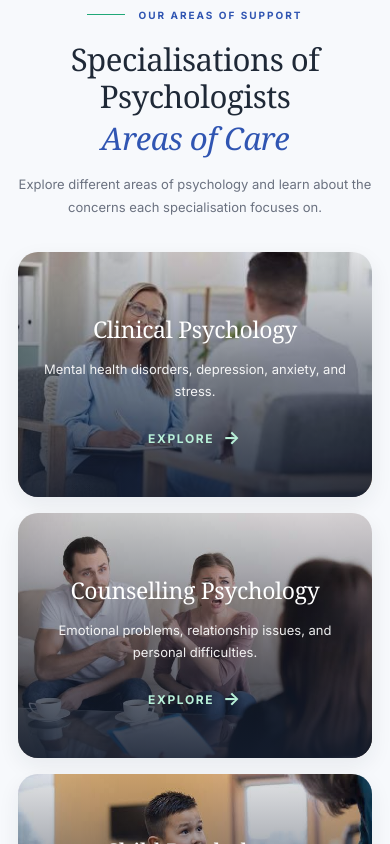
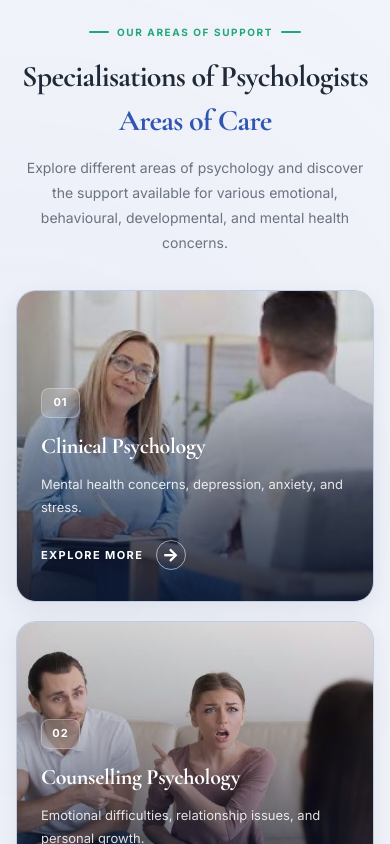
Before and after one commit to ankitachowdhury02/Man-ki-baat, a React (Vite) app: page / in a window 390 px wide. Shown: the part 1760-2604 px from the top of the page. Built offline with nearby package versions, Linux system fonts and the light colour scheme.

Commit message:
add some animation

```diff
--- a/src/Components/Specialisations.css
+++ b/src/Components/Specialisations.css
@@ -1,293 +1,484 @@
 
-/* ==================================
-   MAN KI BAAT - SPECIALISATIONS
-   ================================== */
+/* =========================================
+   SPECIALISATIONS SECTION
+   Man Ki Baat - Psychology & Wellness
+========================================= */
 
 .specialisations-section {
-  --spec-blue: #3055b2;
-  --spec-green: #20a878;
-  --spec-light: #f0f5ff;
-  --spec-dark: #1f2937;
-  --spec-gray: #6b7280;
+  --mkb-blue: #3055b2;
+  --mkb-green: #20a878;
+  --mkb-white: #ffffff;
+  --mkb-light-blue: #f0f5ff;
+  --mkb-dark: #1f2937;
+  --mkb-gray: #6b7280;
+  --mkb-border: #e0e6f0;
 
-  padding: 75px 7% 90px;
-  background: #f7f9fc;
-  color: var(--spec-dark);
+  position: relative;
+  overflow: hidden;
+  padding: 100px 24px;
+  background:
+    radial-gradient(
+      circle at 5% 10%,
+      rgba(48, 85, 178, 0.08),
+      transparent 28%
+    ),
+    radial-gradient(
+      circle at 95% 85%,
+      rgba(32, 168, 120, 0.09),
+      transparent 30%
+    ),
+    #fafbfd;
 }
 
 .specialisations-container {
   width: 100%;
-  max-width: 1550px;
+  max-width: 1240px;
   margin: 0 auto;
 }
 
-/* Heading */
+/* =========================================
+   SECTION HEADING
+========================================= */
 
 .specialisations-heading {
-  max-width: 900px;
-  margin: 0 auto 55px;
+  max-width: 760px;
+  margin: 0 auto 54px;
   text-align: center;
+  opacity: 0;
+  transform: translateY(28px);
+  transition:
+    opacity 0.8s ease,
+    transform 0.8s cubic-bezier(0.2, 0.7, 0.2, 1);
+}
+
+.specialisations-visible .specialisations-heading {
+  opacity: 1;
+  transform: translateY(0);
 }
 
 .specialisations-eyebrow {
   display: flex;
+  align-items: center;
   justify-content: center;
-  align-items: center;
-  gap: 13px;
-
-  margin-bottom: 24px;
-
-  color: var(--spec-blue);
+  gap: 12px;
+  margin-bottom: 18px;
+  color: var(--mkb-green);
   font-size: 12px;
-  font-weight: 700;
-  letter-spacing: 3px;
+  font-weight: 800;
+  letter-spacing: 2.4px;
 }
 
-.specialisations-eyebrow span {
-  width: 38px;
-  height: 1px;
-  background: var(--spec-green);
+.eyebrow-line {
+  display: inline-block;
+  width: 30px;
+  height: 2px;
+  background: var(--mkb-green);
+  border-radius: 20px;
 }
 
 .specialisations-heading h2 {
   margin: 0;
-
-  color: var(--spec-dark);
-  font-family: Georgia, "Times New Roman", serif;
-  font-size: clamp(34px, 4vw, 56px);
-  font-weight: 500;
-  line-height: 1.2;
-  letter-spacing: -1px;
+  color: var(--mkb-dark);
+  font-size: clamp(30px, 4vw, 46px);
+  font-weight: 800;
+  line-height: 1.25;
+  letter-spacing: -1.3px;
 }
 
-.specialisations-heading h2 span {
+.heading-highlight {
   display: block;
-  margin-top: 4px;
-  color: var(--spec-blue);
-  font-style: italic;
+  margin-top: 7px;
+  color: var(--mkb-blue);
 }
 
 .specialisations-heading > p {
-  max-width: 720px;
-  margin: 22px auto 0;
-
-  color: var(--spec-gray);
-  font-size: 15px;
-  line-height: 1.8;
+  max-width: 650px;
+  margin: 20px auto 0;
+  color: var(--mkb-gray);
+  font-size: 16px;
+  line-height: 1.85;
 }
 
-/* Grid */
+/* =========================================
+   GRID
+========================================= */
 
 .specialisations-grid {
   display: grid;
   grid-template-columns: repeat(3, minmax(0, 1fr));
-  gap: 22px;
+  gap: 25px;
+  align-items: stretch;
 }
 
-/* Individual card */
+/* =========================================
+   CARD BASE
+========================================= */
 
 .specialisation-card {
   position: relative;
   isolation: isolate;
+  min-width: 0;
+  min-height: 340px;
+  overflow: hidden;
+  border: 1px solid rgba(48, 85, 178, 0.18);
+  border-radius: 20px;
+  background: #dfe7f3;
+  box-shadow: 0 8px 25px rgba(31, 41, 55, 0.07);
 
-  min-width: 0;
-  min-height: 255px;
-  overflow: hidden;
+  opacity: 0;
+  transform: translateY(35px) scale(0.98);
 
-  display: flex;
-  align-items: center;
-  justify-content: center;
+  transition:
+    opacity 0.65s ease,
+    transform 0.45s cubic-bezier(0.2, 0.7, 0.2, 1),
+    box-shadow 0.4s ease,
+    border-color 0.4s ease;
+}
 
-  padding: 28px 25px;
+.specialisations-visible .specialisation-card {
+  opacity: 1;
+  transform: translateY(0) scale(1);
+  transition-delay: calc(var(--card-index, 0) * 65ms);
+}
 
-  border-radius: 24px;
-  background-color: var(--spec-blue);
-  background-size: cover;
+/* =========================================
+   CARD IMAGE
+========================================= */
+
+.specialisation-image {
+  position: absolute;
+  z-index: -2;
+  inset: 0;
+
+  background-image: var(--card-image);
   background-position: center;
   background-repeat: no-repeat;
+  background-size: cover;
 
-  box-shadow: 0 8px 22px rgba(31, 41, 55, 0.07);
-
+  transform: scale(1);
   transition:
-    transform 0.3s ease,
-    box-shadow 0.3s ease;
+    transform 0.9s cubic-bezier(0.2, 0.7, 0.2, 1),
+    filter 0.5s ease;
 }
 
-.specialisation-card:hover {
-  transform: translateY(-5px);
-  box-shadow: 0 16px 34px rgba(31, 41, 55, 0.16);
+.specialisation-card:hover .specialisation-image {
+  transform: scale(1.09);
+  filter: saturate(1.08);
 }
 
-/* Dark image overlay */
+/* =========================================
+   DARK GRADIENT OVERLAY
+========================================= */
 
 .specialisation-overlay {
   position: absolute;
+  z-index: -1;
   inset: 0;
-  z-index: -1;
 
   background: linear-gradient(
     180deg,
-    rgba(20, 30, 48, 0.12) 0%,
-    rgba(20, 30, 48, 0.48) 45%,
-    rgba(20, 30, 48, 0.88) 100%
+    rgba(12, 24, 48, 0.08) 0%,
+    rgba(12, 24, 48, 0.25) 35%,
+    rgba(12, 24, 48, 0.88) 100%
   );
 
-  transition: background 0.3s ease;
+  transition: background 0.45s ease;
 }
 
 .specialisation-card:hover .specialisation-overlay {
   background: linear-gradient(
     180deg,
-    rgba(31, 41, 55, 0.22) 0%,
-    rgba(31, 41, 55, 0.62) 50%,
-    rgba(31, 41, 55, 0.93) 100%
+    rgba(12, 24, 48, 0.12) 0%,
+    rgba(12, 24, 48, 0.38) 30%,
+    rgba(12, 24, 48, 0.94) 100%
   );
 }
 
-/* Content */
+/* =========================================
+   FALLBACK IF IMAGE IS MISSING
+========================================= */
+
+.specialisation-image-fallback {
+  position: absolute;
+  z-index: -2;
+  inset: 0;
+  display: grid;
+  place-items: center;
+  padding: 24px;
+  background: linear-gradient(135deg, #3055b2, #20a878);
+}
+
+.specialisation-image-fallback span {
+  color: white;
+  font-size: 25px;
+  font-weight: 800;
+  text-align: center;
+}
+
+/* =========================================
+   CARD CONTENT
+========================================= */
 
 .specialisation-content {
   position: relative;
-  z-index: 1;
+  display: flex;
+  min-height: 340px;
+  height: 100%;
+  flex-direction: column;
+  align-items: flex-start;
+  justify-content: flex-end;
+  padding: 27px;
 
-  width: 100%;
-  margin-top: 22px;
+  color: var(--mkb-white);
 
-  text-align: center;
-  color: #ffffff;
+  transform: translateY(0);
+  transition: transform 0.4s ease;
+}
+
+.specialisation-card:hover .specialisation-content {
+  transform: translateY(-5px);
+}
+
+.card-number {
+  display: inline-flex;
+  align-items: center;
+  justify-content: center;
+  min-width: 39px;
+  height: 30px;
+  margin-bottom: 14px;
+  padding: 0 10px;
+
+  color: white;
+  background: rgba(255, 255, 255, 0.17);
+  border: 1px solid rgba(255, 255, 255, 0.28);
+  border-radius: 8px;
+
+  font-size: 11px;
+  font-weight: 800;
+  letter-spacing: 1px;
+
+  backdrop-filter: blur(8px);
 }
 
 .specialisation-content h3 {
-  max-width: 390px;
-  margin: 0 auto 13px;
-
-  color: #ffffff;
-  font-family: Georgia, "Times New Roman", serif;
-  font-size: clamp(20px, 1.65vw, 25px);
-  font-weight: 500;
+  width: 100%;
+  margin: 0 0 11px;
+  color: white;
+  font-size: clamp(19px, 1.8vw, 23px);
+  font-weight: 800;
   line-height: 1.35;
-  text-wrap: balance;
+  overflow-wrap: anywhere;
 }
 
 .specialisation-content p {
-  max-width: 390px;
-  margin: 0 auto 18px;
-
-  color: rgba(255, 255, 255, 0.92);
-  font-size: 13px;
-  line-height: 1.7;
+  margin: 0 0 22px;
+  color: rgba(255, 255, 255, 0.86);
+  font-size: 14px;
+  line-height: 1.75;
+  transition: color 0.35s ease;
 }
 
+/* =========================================
+   EXPLORE LINK
+========================================= */
+
 .specialisation-explore {
+  position: relative;
+  display: inline-flex;
+  align-items: center;
+  gap: 13px;
+
+  width: fit-content;
+  padding: 0 0 7px;
+
+  color: white;
+  text-decoration: none;
+  border-bottom: none;
+
+  font-size: 11px;
+  font-weight: 800;
+  letter-spacing: 1.4px;
+}
+
+.specialisation-explore::after {
+  content: "";
+  position: absolute;
+  left: 0;
+  bottom: 0;
+  width: 0;
+  height: 2px;
+  background: var(--mkb-green);
+  transition: width 0.35s ease;
+}
+
+.specialisation-card:hover .specialisation-explore::after,
+.specialisation-explore:focus-visible::after {
+  width: 100%;
+}
+
+.specialisation-arrow {
   display: inline-flex;
   align-items: center;
   justify-content: center;
-  gap: 9px;
 
-  padding: 4px 0;
+  width: 30px;
+  height: 30px;
+  border: 1px solid rgba(255, 255, 255, 0.55);
+  border-radius: 50%;
 
-  color: #b8f0d8;
-  font-size: 12px;
-  font-weight: 700;
-  letter-spacing: 1.6px;
-
-  text-decoration: none;
+  font-size: 18px;
+  line-height: 1;
 
   transition:
-    color 0.2s ease,
-    gap 0.2s ease;
+    transform 0.35s ease,
+    color 0.35s ease,
+    background 0.35s ease,
+    border-color 0.35s ease;
 }
 
-.specialisation-explore:hover {
-  gap: 14px;
-  color: #ffffff;
+.specialisation-card:hover .specialisation-arrow {
+  color: white;
+  background: var(--mkb-green);
+  border-color: var(--mkb-green);
+  transform: translateX(4px);
 }
 
-.specialisation-explore span {
-  font-size: 18px;
+/* =========================================
+   ANIMATED BORDER SWEEP
+========================================= */
+
+.specialisation-card::after {
+  content: "";
+  position: absolute;
+  z-index: 3;
+  inset: 0;
+  padding: 2px;
+  border-radius: inherit;
+  pointer-events: none;
+
+  background: linear-gradient(
+    120deg,
+    transparent 10%,
+    #20a878 35%,
+    #a2f1d2 50%,
+    #3055b2 70%,
+    transparent 90%
+  );
+
+  background-size: 250% 250%;
+  background-position: 100% 0;
+  opacity: 0;
+
+  -webkit-mask:
+    linear-gradient(#fff 0 0) content-box,
+    linear-gradient(#fff 0 0);
+  -webkit-mask-composite: xor;
+  mask-composite: exclude;
+
+  transition: opacity 0.35s ease;
 }
 
-/* Fallback if an image has not been added yet */
-
-.specialisation-image-fallback {
-  position: absolute;
-  inset: 0;
-  z-index: -2;
-
-  display: flex;
-  align-items: center;
-  justify-content: center;
-
-  padding: 20px;
-  background: linear-gradient(135deg, var(--spec-blue), #1b326c);
-
-  color: rgba(255, 255, 255, 0.16);
-  font-family: Georgia, "Times New Roman", serif;
-  font-size: 25px;
-  text-align: center;
+.specialisation-card:hover::after {
+  opacity: 1;
+  animation: borderSweep 2s linear infinite;
 }
 
-/* ==================================
+.specialisation-card:hover {
+  border-color: rgba(32, 168, 120, 0.65);
+  box-shadow:
+    0 0 0 1px rgba(32, 168, 120, 0.12),
+    0 16px 36px rgba(48, 85, 178, 0.15),
+    0 0 28px rgba(32, 168, 120, 0.12);
+}
+
+@keyframes borderSweep {
+  from {
+    background-position: 100% 0;
+  }
+
+  to {
+    background-position: 0 100%;
+  }
+}
+
+/* =========================================
    TABLET
-   ================================== */
+========================================= */
 
-@media (max-width: 1000px) {
+@media (max-width: 1024px) {
   .specialisations-section {
-    padding: 65px 5%;
+    padding: 80px 22px;
   }
 
   .specialisations-grid {
     grid-template-columns: repeat(2, minmax(0, 1fr));
-    gap: 18px;
+    gap: 22px;
   }
 
-  .specialisation-card {
-    min-height: 245px;
+  .specialisation-card,
+  .specialisation-content {
+    min-height: 330px;
+  }
+
+  .specialisation-content {
+    padding: 25px;
+  }
+
+  .specialisation-content h3 {
+    font-size: 22px;
   }
 }
 
-/* ==================================
+/* =========================================
    MOBILE
-   ================================== */
+========================================= */
 
 @media (max-width: 600px) {
   .specialisations-section {
-    padding: 48px 18px 60px;
+    padding: 65px 16px;
   }
 
   .specialisations-heading {
-    margin-bottom: 32px;
+    margin-bottom: 35px;
   }
 
   .specialisations-eyebrow {
-    margin-bottom: 18px;
+    gap: 8px;
     font-size: 10px;
-    letter-spacing: 2px;
+    letter-spacing: 1.6px;
+  }
+
+  .eyebrow-line {
+    width: 20px;
   }
 
   .specialisations-heading h2 {
-    font-size: clamp(29px, 8vw, 38px);
-    letter-spacing: -0.5px;
+    font-size: 30px;
+    letter-spacing: -0.7px;
   }
 
   .specialisations-heading > p {
-    margin-top: 16px;
-    font-size: 13px;
+    margin-top: 15px;
+    font-size: 14px;
+    line-height: 1.8;
   }
 
   .specialisations-grid {
     grid-template-columns: 1fr;
-    gap: 16px;
+    gap: 19px;
   }
 
-  .specialisation-card {
-    min-height: 245px;
-    padding: 25px 20px;
-    border-radius: 20px;
+  .specialisation-card,
+  .specialisation-content {
+    min-height: 310px;
+  }
+
+  .specialisation-content {
+    padding: 24px;
   }
 
   .specialisation-content h3 {
-    font-size: 23px;
+    font-size: 22px;
   }
 
   .specialisation-content p {
@@ -295,20 +486,70 @@
   }
 }
 
-/* Very small screens */
+/* =========================================
+   SMALL MOBILE
+========================================= */
 
 @media (max-width: 360px) {
   .specialisations-section {
-    padding-right: 14px;
-    padding-left: 14px;
+    padding-right: 12px;
+    padding-left: 12px;
   }
 
-  .specialisation-card {
-    min-height: 230px;
-    padding: 22px 16px;
+  .specialisations-heading h2 {
+    font-size: 26px;
+  }
+
+  .specialisation-card,
+  .specialisation-content {
+    min-height: 290px;
+  }
+
+  .specialisation-content {
+    padding: 20px;
   }
 
   .specialisation-content h3 {
-    font-size: 21px;
+    font-size: 20px;
   }
 }
+
+/* =========================================
+   KEYBOARD ACCESSIBILITY
+========================================= */
+
+.specialisation-explore:focus-visible {
+  outline: 2px solid #a2f1d2;
+  outline-offset: 5px;
+  border-radius: 4px;
+}
+
+/* =========================================
+   REDUCED MOTION
+========================================= */
+
+@media (prefers-reduced-motion: reduce) {
+  .specialisations-heading,
+  .specialisation-card,
+  .specialisation-image,
+  .specialisation-overlay,
+  .specialisation-content,
+  .specialisation-arrow,
+  .specialisation-card::after,
+  .specialisation-explore::after {
+    animation: none !important;
+    transition: none !important;
+  }
+
+  .specialisations-heading,
+  .specialisations-visible .specialisation-card {
+    opacity: 1;
+    transform: none;
+  }
+
+  .specialisation-card:hover .specialisation-image,
+  .specialisation-card:hover .specialisation-content,
+  .specialisation-card:hover .specialisation-arrow {
+    transform: none;
+  }
+}
--- a/src/Components/Specialisations.jsx
+++ b/src/Components/Specialisations.jsx
@@ -1,16 +1,14 @@
 
-import React from "react";
+import React, { useEffect, useRef, useState } from "react";
 import { Link } from "react-router-dom";
 import "./Specialisations.css";
 
-// Automatically load images from src/assets
 const assetImages = import.meta.glob("../assets/*", {
   eager: true,
   query: "?url",
   import: "default",
 });
 
-// Find image using its filename
 const resolveImageUrl = (fileName) => {
   const imagePath = `../assets/${fileName}`.toLowerCase();
 
@@ -21,41 +19,40 @@ const resolveImageUrl = (fileName) => {
   return matchedPath ? assetImages[matchedPath] : null;
 };
 
-// All specialisations
 const specialisations = [
   {
     title: "Clinical Psychology",
     slug: "clinical-psychology",
     description:
-      "Mental health disorders, depression, anxiety, and stress.",
+      "Mental health concerns, depression, anxiety, and stress.",
     image: "Clinical.jpg",
   },
   {
     title: "Counselling Psychology",
     slug: "counselling-psychology",
     description:
-      "Emotional problems, relationship issues, and personal difficulties.",
+      "Emotional difficulties, relationship issues, and personal growth.",
     image: "Counselling.jpg",
   },
   {
     title: "Child Psychology",
     slug: "child-psychology",
     description:
-      "Children's emotional, behavioural, and developmental problems.",
+      "Children's emotional, behavioural, and developmental concerns.",
     image: "child.jpg",
   },
   {
     title: "Adolescent Psychology",
     slug: "adolescent-psychology",
     description:
-      "Teenage mental health, peer pressure, and identity issues.",
+      "Teenage mental health, peer pressure, and identity concerns.",
     image: "Adolescent.jpg",
   },
   {
     title: "Educational Psychology",
     slug: "educational-psychology",
     description:
-      "Learning difficulties, academic stress, and study problems.",
+      "Learning difficulties, academic stress, and study challenges.",
     image: "Educational.jpg",
   },
   {
@@ -69,7 +66,7 @@ const specialisations = [
     title: "Forensic Psychology",
     slug: "forensic-psychology",
     description:
-      "Psychological assessments related to legal cases and criminal behaviour.",
+      "Psychological assessments related to legal settings.",
     image: "Forensic.jpg",
   },
   {
@@ -83,7 +80,7 @@ const specialisations = [
     title: "Sports Psychology",
     slug: "sports-psychology",
     description:
-      "Motivation, concentration, and performance-related stress in athletes.",
+      "Motivation, concentration, confidence, and performance-related stress.",
     image: "Sports.jpg",
   },
   {
@@ -97,7 +94,7 @@ const specialisations = [
     title: "Rehabilitation Psychology",
     slug: "rehabilitation-psychology",
     description:
-      "Emotional and behavioural support for people with disabilities or injuries.",
+      "Psychological support during recovery, disability, and rehabilitation.",
     image: "Rehabilitation.jpg",
   },
   {
@@ -111,7 +108,7 @@ const specialisations = [
     title: "Family Psychology",
     slug: "family-psychology",
     description:
-      "Family conflicts, communication problems, and family relationships.",
+      "Family relationships, communication, and conflict resolution.",
     image: "family.jpg",
   },
   {
@@ -125,40 +122,75 @@ const specialisations = [
     title: "Community Psychology",
     slug: "community-psychology",
     description:
-      "Mental health promotion and psychological support within communities.",
+      "Mental health awareness and psychological support within communities.",
     image: "Community.jpg",
   },
 ];
 
 function Specialisations() {
+  const sectionRef = useRef(null);
+  const [isVisible, setIsVisible] = useState(false);
+
+  useEffect(() => {
+    const section = sectionRef.current;
+
+    if (!section) return;
+
+    if (!("IntersectionObserver" in window)) {
+      setIsVisible(true);
+      return;
+    }
+
+    const observer = new IntersectionObserver(
+      ([entry]) => {
+        if (entry.isIntersecting) {
+          setIsVisible(true);
+          observer.unobserve(entry.target);
+        }
+      },
+      {
+        threshold: 0.08,
+        rootMargin: "0px 0px -30px 0px",
+      }
+    );
+
+    observer.observe(section);
+
+    return () => observer.disconnect();
+  }, []);
+
   return (
     <section
-      className="specialisations-section"
+      ref={sectionRef}
       id="specialisations"
+      className={`specialisations-section ${
+        isVisible ? "specialisations-visible" : ""
+      }`}
     >
       <div className="specialisations-container">
-
-        {/* Section heading */}
+        {/* Section Heading */}
         <header className="specialisations-heading">
           <div className="specialisations-eyebrow">
-            <span />
+            <span className="eyebrow-line" />
             OUR AREAS OF SUPPORT
+            <span className="eyebrow-line" />
           </div>
 
           <h2>
             Specialisations of Psychologists
-            <span>Areas of Care</span>
+            <span className="heading-highlight">Areas of Care</span>
           </h2>
 
           <p>
-            Explore different areas of psychology and learn about
-            the concerns each specialisation focuses on.
+            Explore different areas of psychology and discover the
+            support available for various emotional, behavioural,
+            developmental, and mental health concerns.
           </p>
         </header>
 
-        {/* Specialisation cards */}
+        {/* Specialisation Cards */}
         <div className="specialisations-grid">
-          {specialisations.map((item) => {
+          {specialisations.map((item, index) => {
             const imageUrl = resolveImageUrl(item.image);
 
             return (
@@ -168,11 +200,16 @@ function Specialisations() {
                 style={
                   imageUrl
                     ? {
-                        backgroundImage: `url("${imageUrl}")`,
+                        "--card-index": index,
+                        "--card-image": `url("${imageUrl}")`,
                       }
-                    : undefined
+                    : {
+                        "--card-index": index,
+                      }
                 }
               >
+                <div className="specialisation-image" />
+
                 <div className="specialisation-overlay" />
 
                 {!imageUrl && (
@@ -182,6 +219,10 @@ function Specialisations() {
                 )}
 
                 <div className="specialisation-content">
+                  <span className="card-number">
+                    {String(index + 1).padStart(2, "0")}
+                  </span>
+
                   <h3>{item.title}</h3>
 
                   <p>{item.description}</p>
@@ -191,7 +232,10 @@ function Specialisations() {
                     className="specialisation-explore"
                     aria-label={`Explore ${item.title}`}
                   >
-                    EXPLORE <span aria-hidden="true">→</span>
+                    <span>EXPLORE MORE</span>
+                    <span className="specialisation-arrow" aria-hidden="true">
+                      →
+                    </span>
                   </Link>
                 </div>
               </article>
```
Also changed, not shown: src/Components/OurStory.css (+1 -10 lines), src/Components/OurStory.jsx (+6 -12 lines), src/Components/Reviews.css (+2 -11 lines), src/Components/SpecialisationDetails.css (+4 -30 lines).
